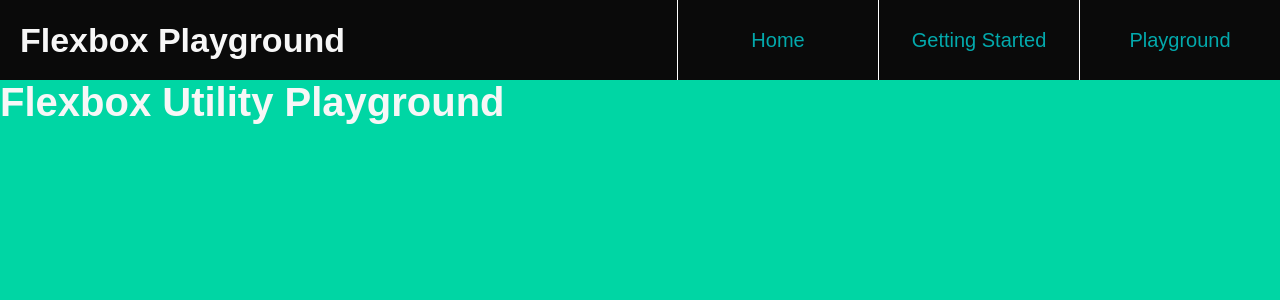
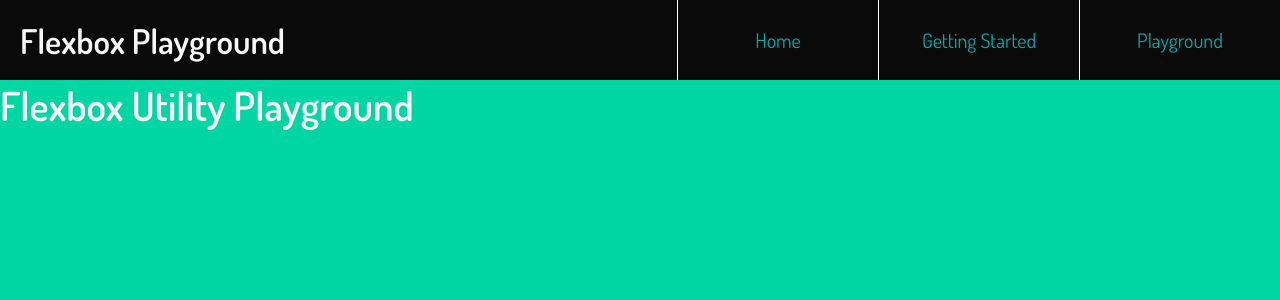
Before and after one commit to rabbitwerks/flexbox-util-playground, a Vue app: page /#/ in a window 1280 px wide. Shown: the top 300 px of the page. Built offline with nearby package versions, Linux system fonts and the light colour scheme.

Commit message:
updated - main app styling

```diff
--- a/src/assets/css/main.css
+++ b/src/assets/css/main.css
@@ -1,3 +1,5 @@
+@import url('https://fonts.googleapis.com/css?family=Dosis:300,400,500,600');
+
 :root {
   --brightGreen: #00D6A4; /* for headings and current nav class */
   --mainTurq: #03A9AC; /* for sub-headings and non-current nav class */
@@ -15,7 +17,7 @@
 html, body {
   height: 100vh;
   font-size: 20px;
-  font-family: sans-serif;
+  font-family: 'Dosis', sans-serif;
 }
 
 .border {
```
